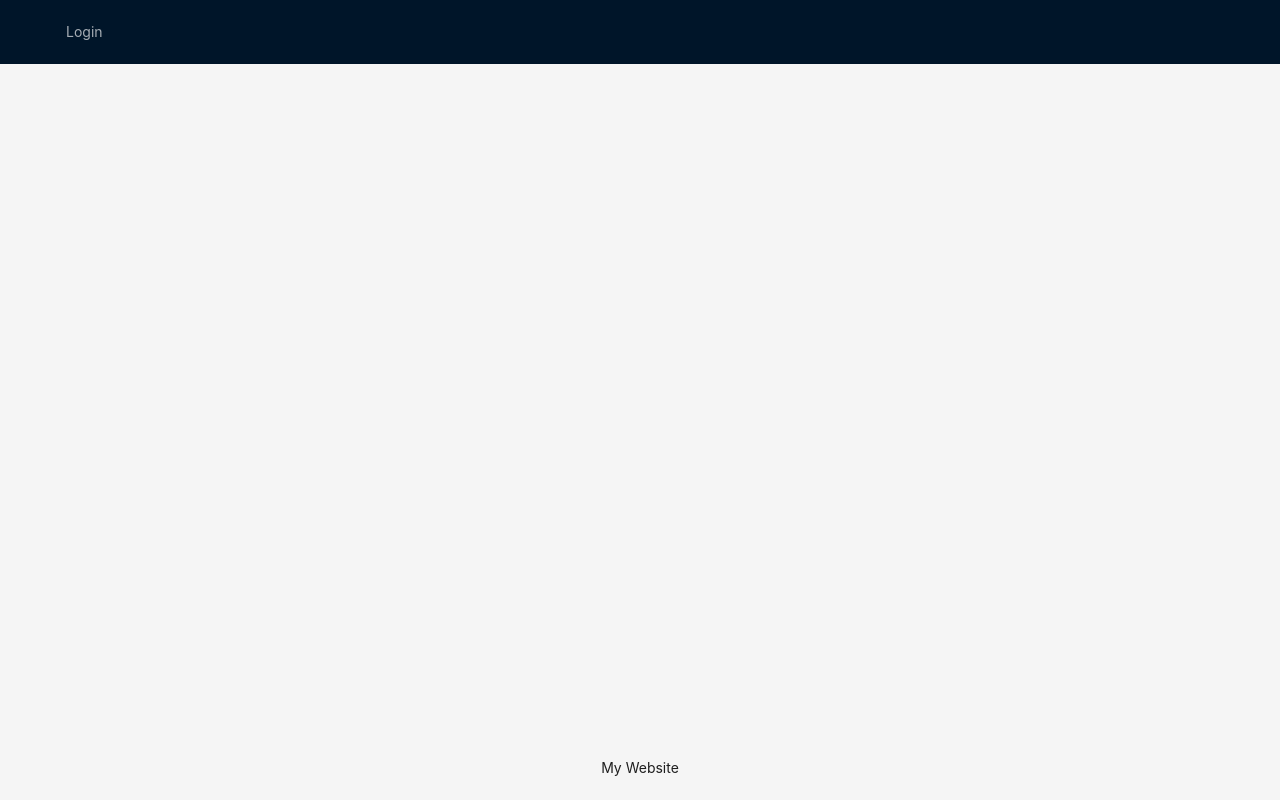
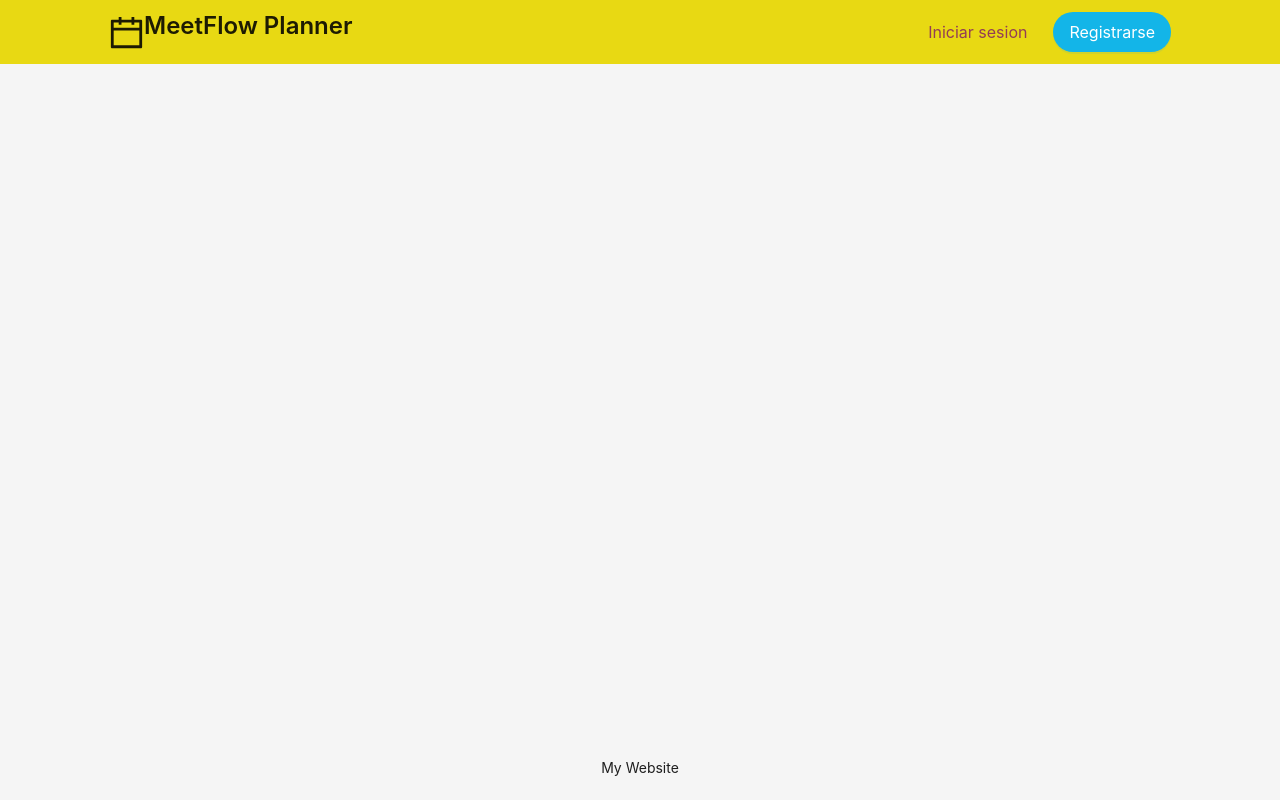
Before and after one commit to KimAnastasiia/planner-frontend, a React (Create React App) app: page / in a window 1280 px wide. Before the commit this address had no page. Built offline with nearby package versions, Linux system fonts and the light colour scheme.

Commit message:
created new menu

```diff
--- a/src/App.js
+++ b/src/App.js
@@ -1,11 +1,11 @@
 
 import { Routes, Route, Link, useNavigate, useLocation } from "react-router-dom";
 import "antd/dist/reset.css"
-import { Layout, Menu, notification } from "antd"
+import { Layout, notification } from "antd"
 import { useEffect, useState } from "react";
 import Login from "./Login";
-
-
+import MenuComponent from "./Menu";
+import { Button, Divider, Flex, Radio } from 'antd';
 
 
 let App = () => {
@@ -51,22 +51,10 @@
   return (
     <Layout style={{ minHeight: "100vh" }}>
       {contextHolder}
-      <Header>
-        {!login &&
-          <Menu theme="dark" mode="horizontal" items={[
-            { key: "menuLogin", label: <Link to="/login">Login</Link> },
-          ]}>
-          </Menu>
-        }
-
-        {login &&
-          <Menu theme="dark" mode="horizontal" items={[
-
-            { key: "menuDisconnect", label: <Link to="#" onClick={disconnect} >Disconnect</Link> },
-          ]}>
-          </Menu>
-        }
-
+      <Header style={{backgroundColor:"#E8D913"}}>
+        <Flex align='center' justify="center" style={{ height:"100%", width:"100%"}}>
+          <MenuComponent/>
+        </Flex>
       </Header>
 
       <Content style={{ padding: "20px 50px" }}>
--- a/src/Menu.js
+++ b/src/Menu.js
@@ -1,23 +1,29 @@
 import React, { useState } from 'react';
-import { Menu } from 'antd';
-const items = [
-  {
-    label: (
-      <a href="https://ant.design" target="_blank" rel="noopener noreferrer">
-        Registration
-      </a>
-    ),
-    key: 'registration',
-  },
-];
+import { Button, Divider, Flex, Typography } from 'antd';
+import { CalendarOutlined } from '@ant-design/icons';
 
 let MenuComponent = () => {
-  const [current, setCurrent] = useState('mail');
-  const onClick = (e) => {
-    console.log('click ', e);
-    setCurrent(e.key);
-  };
-  return <Menu onClick={onClick} selectedKeys={[current]} mode="horizontal" items={items} />;
+  const [size, setSize] = useState('large')
+  const { Title } = Typography;
+
+  return (
+    <Flex justify="space-between" align='center' style={{ height:"100%", width:"90%"}} >
+      <Flex>
+        <CalendarOutlined style={{fontSize: '35px'}}/>
+        <Title level={3}>MeetFlow Planner</Title>
+      </Flex>
+      <Flex>
+
+        <Button type="text" shape="round" size={size} style={{color:"#933D55"}}>
+          Iniciar sesion
+        </Button>
+
+        <Button type="primary" shape="round" size={size} style={{backgroundColor:"#13B5E8", marginLeft:10}}>
+          Registrarse
+        </Button>
+      </Flex>
+    </Flex>
+  );
 };
 
 export default MenuComponent;
```
